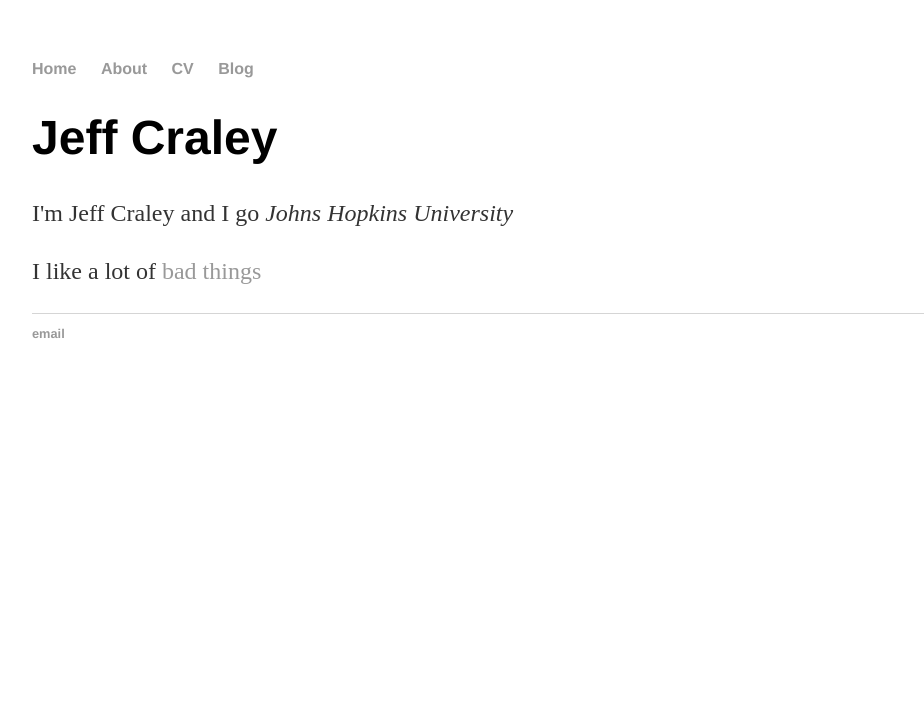
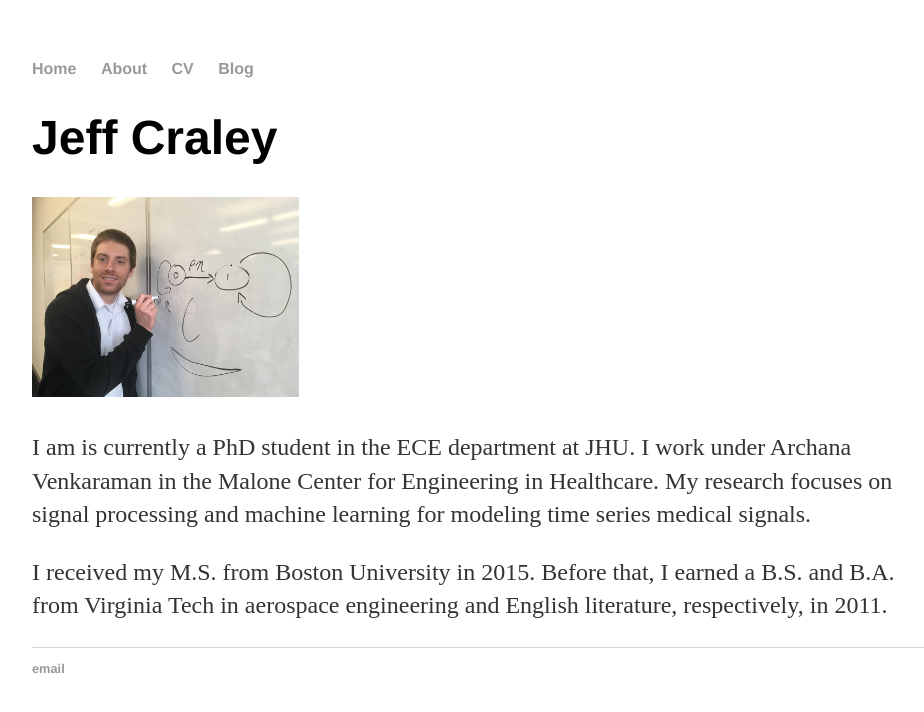
Before and after one commit to jcraley/jcraley.github.io, a plain HTML site: page index.html in a window 1280 px wide. Shown: the whole page, without its empty margins (160-1084 px from the left). Drawn offline with Linux system fonts and the light colour scheme.

Commit message:
adding image and better bio

```diff
--- a/index.html
+++ b/index.html
@@ -17,8 +17,12 @@
         <div class="container">
             <div class="blurb">
                 <h1>Jeff Craley</h1>
-                <p>I'm Jeff Craley and I go <em>Johns Hopkins University</em> </p>
-                <p>I like a lot of <a href="https://www.youtube.com/watch?v=dQw4w9WgXcQ">bad things</a></p>
+                <p>
+                    <img src = "images/jeff.jpg"
+                         alt = "Picture of a happy monkey" height="200" />
+                </p>
+                <p>I am is currently a PhD student in the ECE department at JHU. I work under Archana Venkaraman in the Malone Center for Engineering in Healthcare. My research focuses on signal processing and machine learning for modeling time series medical signals.</p>
+                <p>I received my M.S. from Boston University in 2015. Before that, I earned a B.S. and B.A. from Virginia Tech in aerospace engineering and English literature, respectively, in 2011. </p>
             </div><!-- /.blurb -->
         </div><!-- /.container -->
         <footer>
```
Also changed, not shown: images/jeff.jpg (added).
